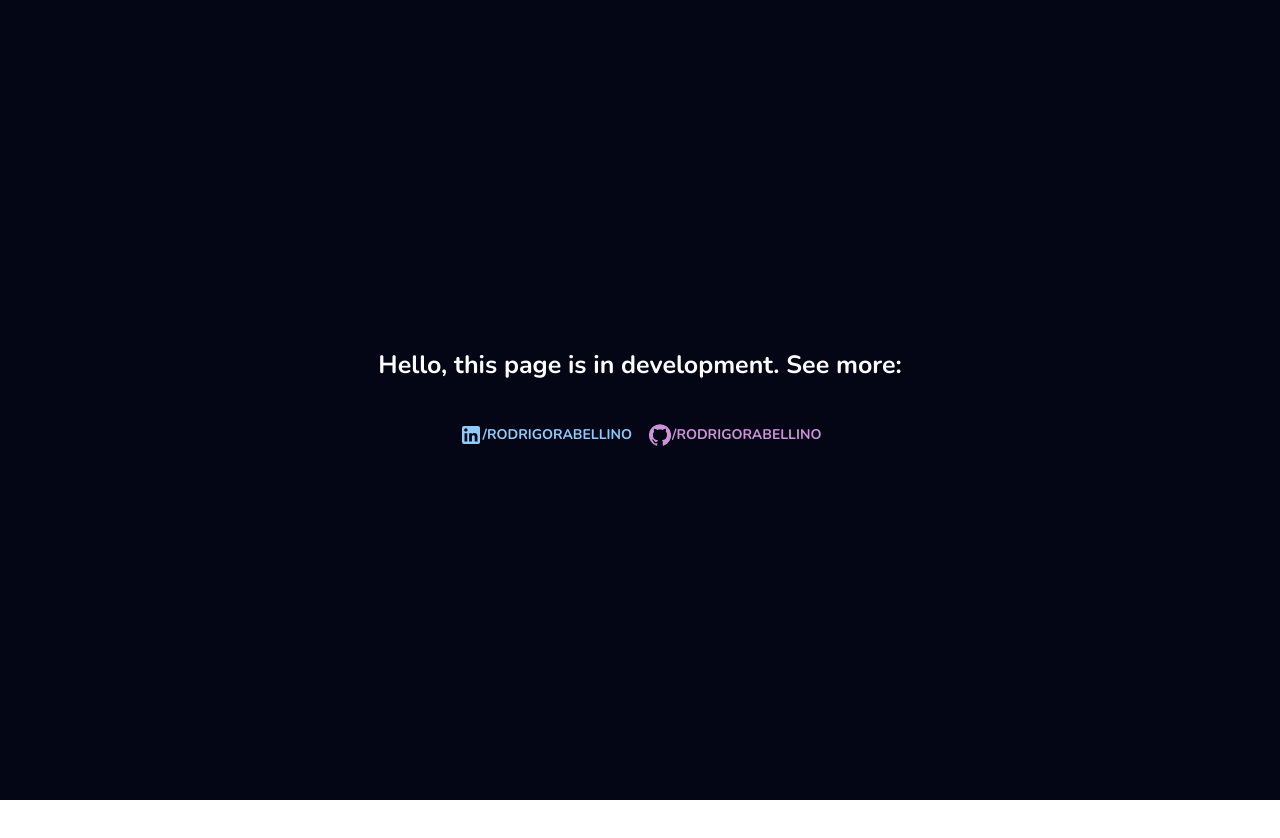
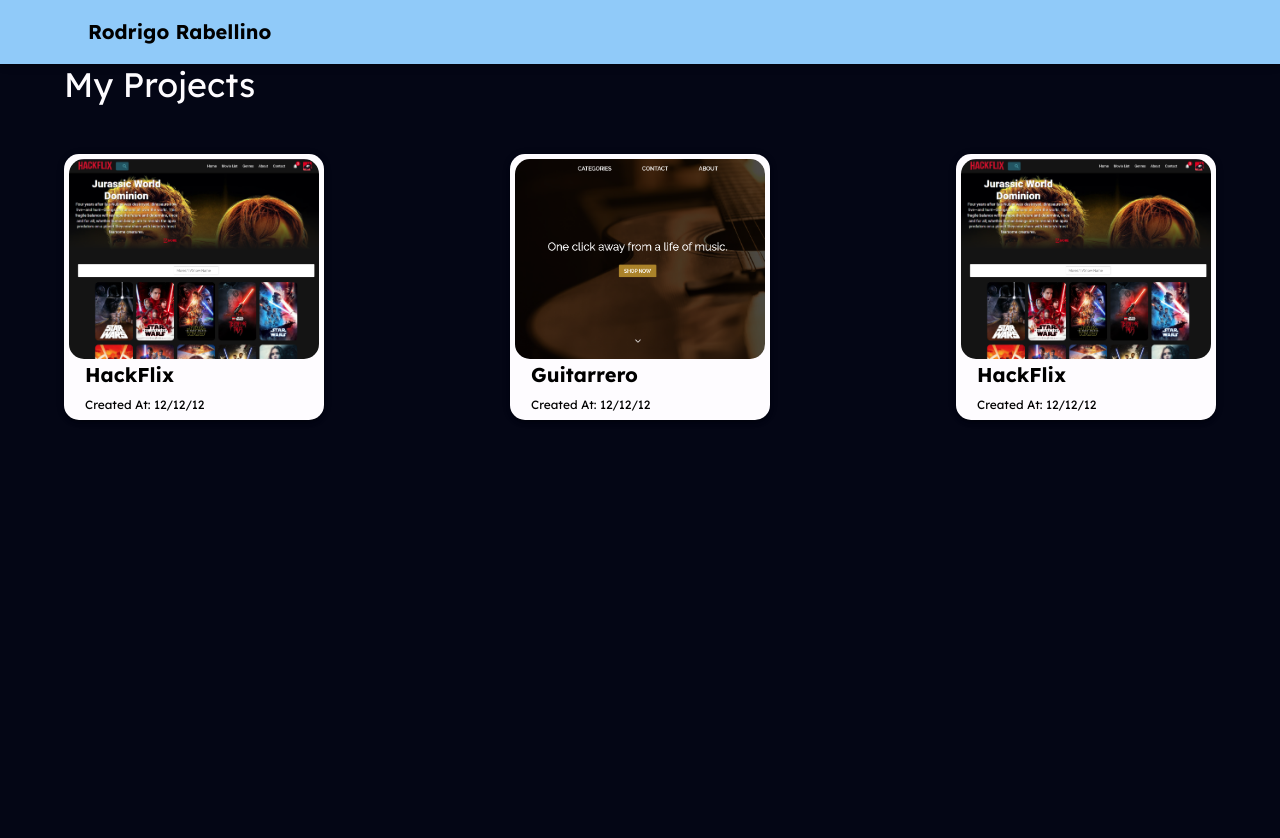
Before and after one commit to RodrigoRabellino/profile-page, a React (Create React App) app: page / in a window 1280 px wide. Shown: the top 838 px of the page. Before the commit the page ends 800 px from the top, so only its background shows below. Built offline with nearby package versions, Linux system fonts and the light colour scheme.

Commit message:
myprojects page

```diff
--- a/public/index.html
+++ b/public/index.html
@@ -13,7 +13,7 @@
     <link rel="preconnect" href="https://fonts.googleapis.com" />
     <link rel="preconnect" href="https://fonts.gstatic.com" crossorigin />
     <link
-      href="https://fonts.googleapis.com/css2?family=Nunito:ital,wght@0,200;0,300;0,400;0,500;0,600;0,700;0,800;0,900;1,200;1,300;1,400;1,500;1,600;1,700;1,800;1,900&display=swap"
+      href="https://fonts.googleapis.com/css2?family=Lexend+Deca:wght@100;200;300;400;500;600;700;800;900&display=swap"
       rel="stylesheet"
     />
 
--- a/src/App.css
+++ b/src/App.css
@@ -1,4 +1,4 @@
 .App {
-  text-align: center;
+  text-align: start;
   background-color: #040615;
 }
--- a/src/App.js
+++ b/src/App.js
@@ -8,6 +8,7 @@
     palette: {
       background: {
         default: "#242132",
+        paper: "#FEFCFF",
       },
       primary: {
         main: "#90caf9",
@@ -16,11 +17,11 @@
         main: "#ce93d8",
       },
     },
-
     typography: {
-      fontFamily: "Nunito",
+      fontFamily: "Lexend Deca",
       allVariants: {
         color: "#FEFCFF",
+        accentColor: "#242132",
       },
     },
   });
--- a/src/components/homePage/HomePage.jsx
+++ b/src/components/homePage/HomePage.jsx
@@ -1,55 +1,15 @@
-import { Container, Box, Typography, Button } from "@mui/material";
-import { LinkedIn, GitHub } from "@mui/icons-material";
+import { Box, Container, Typography } from "@mui/material";
+import MyProjects from "../myProjects/MyProjects";
+import NavBar from "../nabVar/NavBar";
 
 const HomePage = () => {
   return (
-    <Container
-      sx={{ height: "100vh", display: "flex", alignItems: "center" }}
-      fixed
-    >
-      <Box display="flex" flexDirection="column" sx={{ mx: "auto" }}>
-        <Typography fontSize="25px" fontWeight="700">
-          Hello, this page is in development. See more:
-        </Typography>
-        <Box
-          sx={{
-            mt: "2rem",
-            width: "100%",
-            sm: {
-              display: "flex",
-              flexDirection: "column",
-            },
-            md: {
-              display: "flex",
-              justifyContent: "space-around",
-            },
-          }}
-        >
-          <Button
-            sx={{ fontWeight: 700 }}
-            onClick={() =>
-              window.open(
-                "https://www.linkedin.com/in/rodrigorabellino/",
-                "_blank"
-              )
-            }
-          >
-            <LinkedIn />
-            /RodrigoRabellino
-          </Button>
-          <Button
-            color="secondary"
-            sx={{ fontWeight: 700 }}
-            onClick={() =>
-              window.open("https://github.com/RodrigoRabellino", "_blank")
-            }
-          >
-            <GitHub />
-            /RodrigoRabellino
-          </Button>
-        </Box>
-      </Box>
-    </Container>
+    <>
+      <NavBar />
+      <Container sx={{ height: "200vh", pt: "64px" }}>
+        <MyProjects />
+      </Container>
+    </>
   );
 };
 
--- /dev/null
+++ b/src/components/myProjects/MyProjects.jsx
@@ -0,0 +1,78 @@
+import { Card, CardHeader, CardMedia, Grid, Typography } from "@mui/material";
+
+const MyProjects = () => {
+  const projects = [
+    {
+      name: "HackFlix",
+      image: require("../../assets/img/hackflix.png"),
+      createdAt: "12/12/12",
+    },
+    {
+      name: "Guitarrero",
+      image: require("../../assets/img/guitarrero-store.png"),
+      createdAt: "12/12/12",
+    },
+    {
+      name: "HackFlix",
+      image: require("../../assets/img/hackflix.png"),
+      createdAt: "12/12/12",
+    },
+  ];
+  return (
+    <>
+      <Typography variant="h4">My Projects</Typography>
+      <Grid
+        container
+        spacing={2}
+        my="2rem"
+        sx={{ justifyContent: "space-between" }}
+      >
+        {projects.map((project) => {
+          return (
+            <Grid item lg="auto">
+              <Card
+                elevation={3}
+                sx={{
+                  width: "250px",
+                  borderRadius: "15px",
+                  p: "5px",
+                }}
+              >
+                <CardMedia
+                  sx={{
+                    height: "200px",
+                    width: "100%",
+                    borderRadius: "15px",
+                    overflow: "hidden",
+                  }}
+                  image={project.image}
+                />
+                <CardHeader
+                  sx={{ p: "0", px: "1rem" }}
+                  title={
+                    <Typography
+                      color="CaptionText"
+                      fontWeight="700"
+                      variant="h6"
+                    >
+                      {project.name}
+                    </Typography>
+                  }
+                  subheader={
+                    <>
+                      <Typography variant="caption" color="CaptionText">
+                        {`Created At: ${project.createdAt}`}
+                      </Typography>
+                    </>
+                  }
+                />
+              </Card>
+            </Grid>
+          );
+        })}
+      </Grid>
+    </>
+  );
+};
+
+export default MyProjects;
--- /dev/null
+++ b/src/components/nabVar/NavBar.jsx
@@ -0,0 +1,26 @@
+import { AppBar, Box, Container, Toolbar, Typography } from "@mui/material";
+
+const NavBar = () => {
+  return (
+    <Box position="sticky" top="0" zIndex={900}>
+      <AppBar>
+        <Container>
+          <Toolbar>
+            <Typography
+              color="CaptionText"
+              variant="h6"
+              fontWeight="700"
+              noWrap
+              component="div"
+              sx={{ display: { xs: "none", sm: "block" } }}
+            >
+              Rodrigo Rabellino
+            </Typography>
+          </Toolbar>
+        </Container>
+      </AppBar>
+    </Box>
+  );
+};
+
+export default NavBar;
--- a/src/index.css
+++ b/src/index.css
@@ -1,6 +1,6 @@
 body {
   margin: 0;
-  font-family: "Nunito", sans-serif;
+  font-family: "Lexend Deca", sans-serif;
   -webkit-font-smoothing: antialiased;
   -moz-osx-font-smoothing: grayscale;
 }
```
Also changed, not shown: src/components/devPage/DevPage.jsx (added, +56 -0 lines), src/assets/img/guitarrero-store.png (added), src/assets/img/hackflix.png (added).
